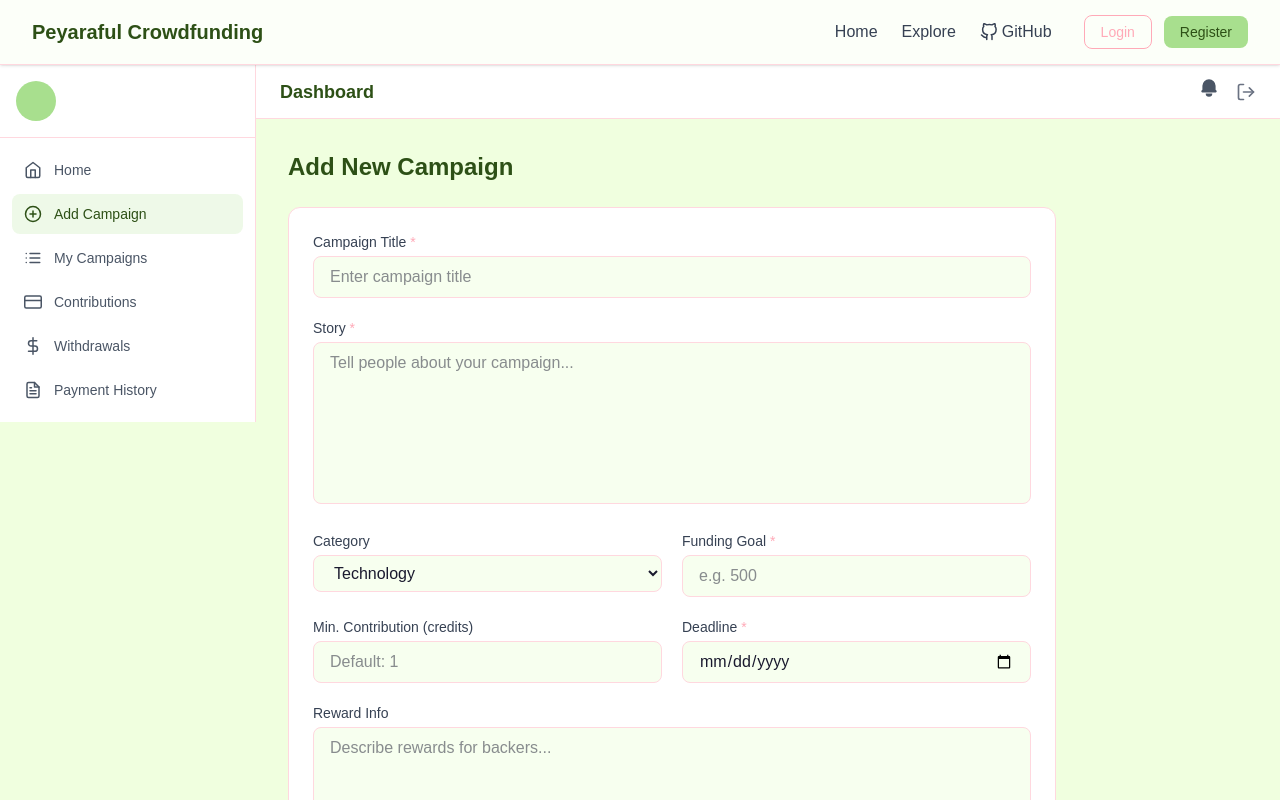
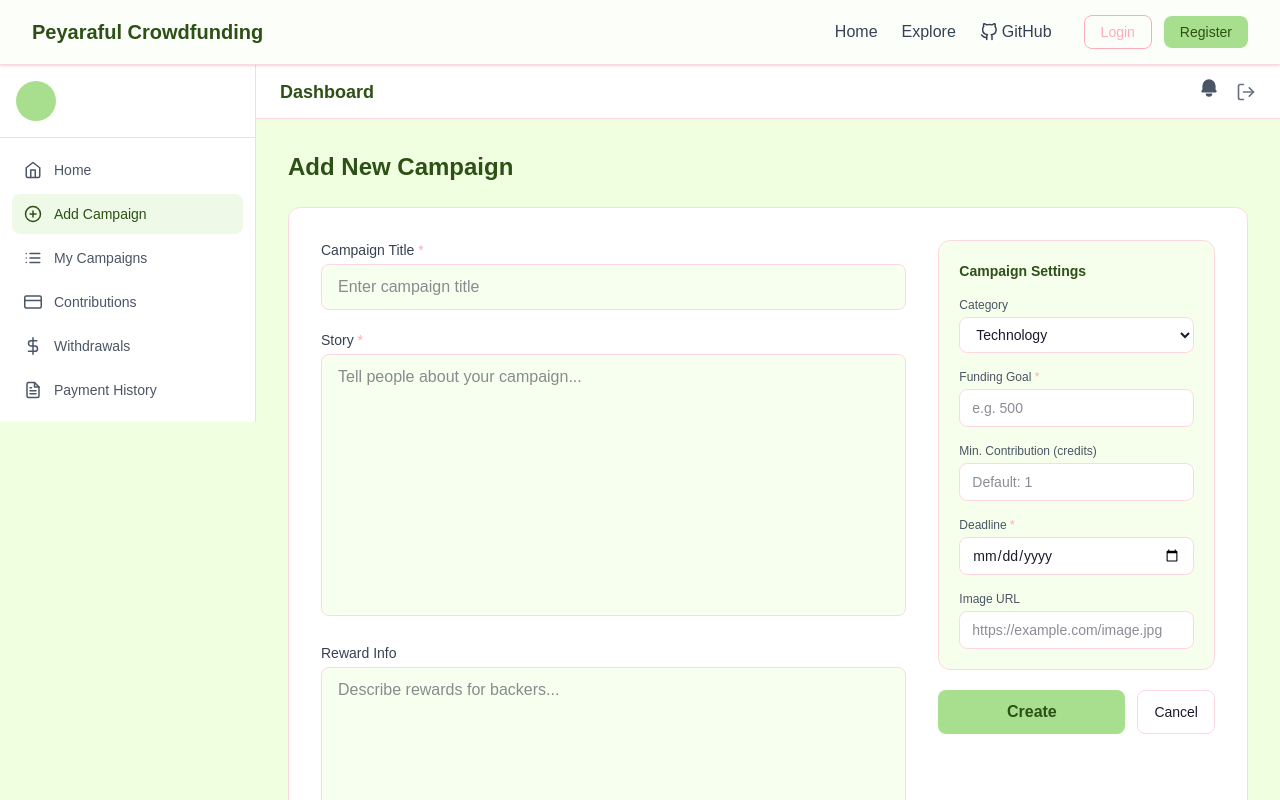
Before and after one commit to PeyaraFul/peyaraful-crowdfunding-client, a Next.js app: page /dashboard/creator-home/add-campaign in a window 1280 px wide. Shown: the top 800 px of the page. Built offline with nearby package versions, Linux system fonts and the light colour scheme.

Commit message:
style: add campaign form — 2-column layout on lg devices with sidebar settings panel

```diff
--- a/src/app/dashboard/creator-home/add-campaign/page.tsx
+++ b/src/app/dashboard/creator-home/add-campaign/page.tsx
@@ -56,9 +56,11 @@ export default function AddCampaignPage() {
 
       <form
         onSubmit={handleSubmit}
-        className="bg-white rounded-xl border border-peyara-accent p-6 max-w-3xl"
+        className="bg-white rounded-xl border border-peyara-accent p-6 lg:p-8"
       >
-        <div className="space-y-5">
+        <div className="lg:grid lg:grid-cols-3 lg:gap-8">
+          {/* left column — main content */}
+          <div className="lg:col-span-2 space-y-5">
             <div>
               <label className="block text-sm font-medium text-gray-700 mb-1">
                 Campaign Title <span className="text-peyara-secondary">*</span>
@@ -68,7 +70,7 @@ export default function AddCampaignPage() {
                 value={form.title}
                 onChange={handleChange}
                 required
-              className="w-full px-4 py-2 border border-peyara-accent rounded-lg focus:outline-none focus:ring-2 focus:ring-peyara-primary bg-peyara-bg/50"
+                className="w-full px-4 py-2.5 border border-peyara-accent rounded-lg focus:outline-none focus:ring-2 focus:ring-peyara-primary bg-peyara-bg/50"
                 placeholder="Enter campaign title"
               />
             </div>
@@ -82,20 +84,37 @@ export default function AddCampaignPage() {
                 value={form.story}
                 onChange={handleChange}
                 required
-              rows={6}
-              className="w-full px-4 py-2 border border-peyara-accent rounded-lg focus:outline-none focus:ring-2 focus:ring-peyara-primary bg-peyara-bg/50 resize-none"
+                rows={10}
+                className="w-full px-4 py-2.5 border border-peyara-accent rounded-lg focus:outline-none focus:ring-2 focus:ring-peyara-primary bg-peyara-bg/50 resize-none"
                 placeholder="Tell people about your campaign..."
               />
             </div>
 
-          <div className="grid grid-cols-1 sm:grid-cols-2 gap-5">
             <div>
-              <label className="block text-sm font-medium text-gray-700 mb-1">Category</label>
+              <label className="block text-sm font-medium text-gray-700 mb-1">Reward Info</label>
+              <textarea
+                name="reward_info"
+                value={form.reward_info}
+                onChange={handleChange}
+                rows={5}
+                className="w-full px-4 py-2.5 border border-peyara-accent rounded-lg focus:outline-none focus:ring-2 focus:ring-peyara-primary bg-peyara-bg/50 resize-none"
+                placeholder="Describe rewards for backers..."
+              />
+            </div>
+          </div>
+
+          {/* right column — settings */}
+          <div className="lg:col-span-1 space-y-5 mt-5 lg:mt-0">
+            <div className="bg-peyara-bg/60 rounded-xl border border-peyara-accent p-5 space-y-4">
+              <h3 className="font-semibold text-peyara-dark text-sm">Campaign Settings</h3>
+
+              <div>
+                <label className="block text-xs font-medium text-gray-600 mb-1">Category</label>
                 <select
                   name="category"
                   value={form.category}
                   onChange={handleChange}
-                className="w-full px-4 py-2 border border-peyara-accent rounded-lg focus:outline-none focus:ring-2 focus:ring-peyara-primary bg-peyara-bg/50"
+                  className="w-full px-3 py-2 border border-peyara-accent rounded-lg focus:outline-none focus:ring-2 focus:ring-peyara-primary bg-white text-sm"
                 >
                   <option value="technology">Technology</option>
                   <option value="art">Art</option>
@@ -108,7 +127,7 @@ export default function AddCampaignPage() {
               </div>
 
               <div>
-              <label className="block text-sm font-medium text-gray-700 mb-1">
+                <label className="block text-xs font-medium text-gray-600 mb-1">
                   Funding Goal <span className="text-peyara-secondary">*</span>
                 </label>
                 <input
@@ -118,13 +137,13 @@ export default function AddCampaignPage() {
                   onChange={handleChange}
                   required
                   min="1"
-                className="w-full px-4 py-2 border border-peyara-accent rounded-lg focus:outline-none focus:ring-2 focus:ring-peyara-primary bg-peyara-bg/50"
+                  className="w-full px-3 py-2 border border-peyara-accent rounded-lg focus:outline-none focus:ring-2 focus:ring-peyara-primary bg-white text-sm"
                   placeholder="e.g. 500"
                 />
               </div>
 
               <div>
-              <label className="block text-sm font-medium text-gray-700 mb-1">
+                <label className="block text-xs font-medium text-gray-600 mb-1">
                   Min. Contribution (credits)
                 </label>
                 <input
@@ -133,13 +152,13 @@ export default function AddCampaignPage() {
                   value={form.minimum_contribution}
                   onChange={handleChange}
                   min="1"
-                className="w-full px-4 py-2 border border-peyara-accent rounded-lg focus:outline-none focus:ring-2 focus:ring-peyara-primary bg-peyara-bg/50"
+                  className="w-full px-3 py-2 border border-peyara-accent rounded-lg focus:outline-none focus:ring-2 focus:ring-peyara-primary bg-white text-sm"
                   placeholder="Default: 1"
                 />
               </div>
 
               <div>
-              <label className="block text-sm font-medium text-gray-700 mb-1">
+                <label className="block text-xs font-medium text-gray-600 mb-1">
                   Deadline <span className="text-peyara-secondary">*</span>
                 </label>
                 <input
@@ -148,50 +167,39 @@ export default function AddCampaignPage() {
                   value={form.deadline}
                   onChange={handleChange}
                   required
-                className="w-full px-4 py-2 border border-peyara-accent rounded-lg focus:outline-none focus:ring-2 focus:ring-peyara-primary bg-peyara-bg/50"
-              />
-            </div>
-          </div>
-
-          <div>
-            <label className="block text-sm font-medium text-gray-700 mb-1">Reward Info</label>
-            <textarea
-              name="reward_info"
-              value={form.reward_info}
-              onChange={handleChange}
-              rows={3}
-              className="w-full px-4 py-2 border border-peyara-accent rounded-lg focus:outline-none focus:ring-2 focus:ring-peyara-primary bg-peyara-bg/50 resize-none"
-              placeholder="Describe rewards for backers..."
+                  className="w-full px-3 py-2 border border-peyara-accent rounded-lg focus:outline-none focus:ring-2 focus:ring-peyara-primary bg-white text-sm"
                 />
               </div>
 
               <div>
-            <label className="block text-sm font-medium text-gray-700 mb-1">Image URL</label>
+                <label className="block text-xs font-medium text-gray-600 mb-1">Image URL</label>
                 <input
                   name="image_url"
                   value={form.image_url}
                   onChange={handleChange}
-              className="w-full px-4 py-2 border border-peyara-accent rounded-lg focus:outline-none focus:ring-2 focus:ring-peyara-primary bg-peyara-bg/50"
+                  className="w-full px-3 py-2 border border-peyara-accent rounded-lg focus:outline-none focus:ring-2 focus:ring-peyara-primary bg-white text-sm"
                   placeholder="https://example.com/image.jpg"
                 />
               </div>
             </div>
 
-        <div className="flex gap-3 mt-8">
+            <div className="flex gap-3">
               <button
                 type="submit"
                 disabled={loading}
-            className="px-6 py-2.5 bg-peyara-primary text-peyara-dark rounded-lg hover:bg-peyara-dark hover:text-white transition font-semibold disabled:opacity-50"
+                className="flex-1 py-2.5 bg-peyara-primary text-peyara-dark rounded-lg hover:bg-peyara-dark hover:text-white transition font-semibold disabled:opacity-50"
               >
-            {loading ? "Creating..." : "Create Campaign"}
+                {loading ? "Creating..." : "Create"}
               </button>
               <button
                 type="button"
                 onClick={() => router.back()}
-            className="px-6 py-2.5 border border-peyara-accent rounded-lg hover:bg-peyara-bg transition text-sm"
+                className="px-4 py-2.5 border border-peyara-accent rounded-lg hover:bg-peyara-bg transition text-sm"
               >
                 Cancel
               </button>
+            </div>
+          </div>
         </div>
       </form>
     </DashboardLayout>
```
Lines whose indentation alone changed are shown as unchanged.
